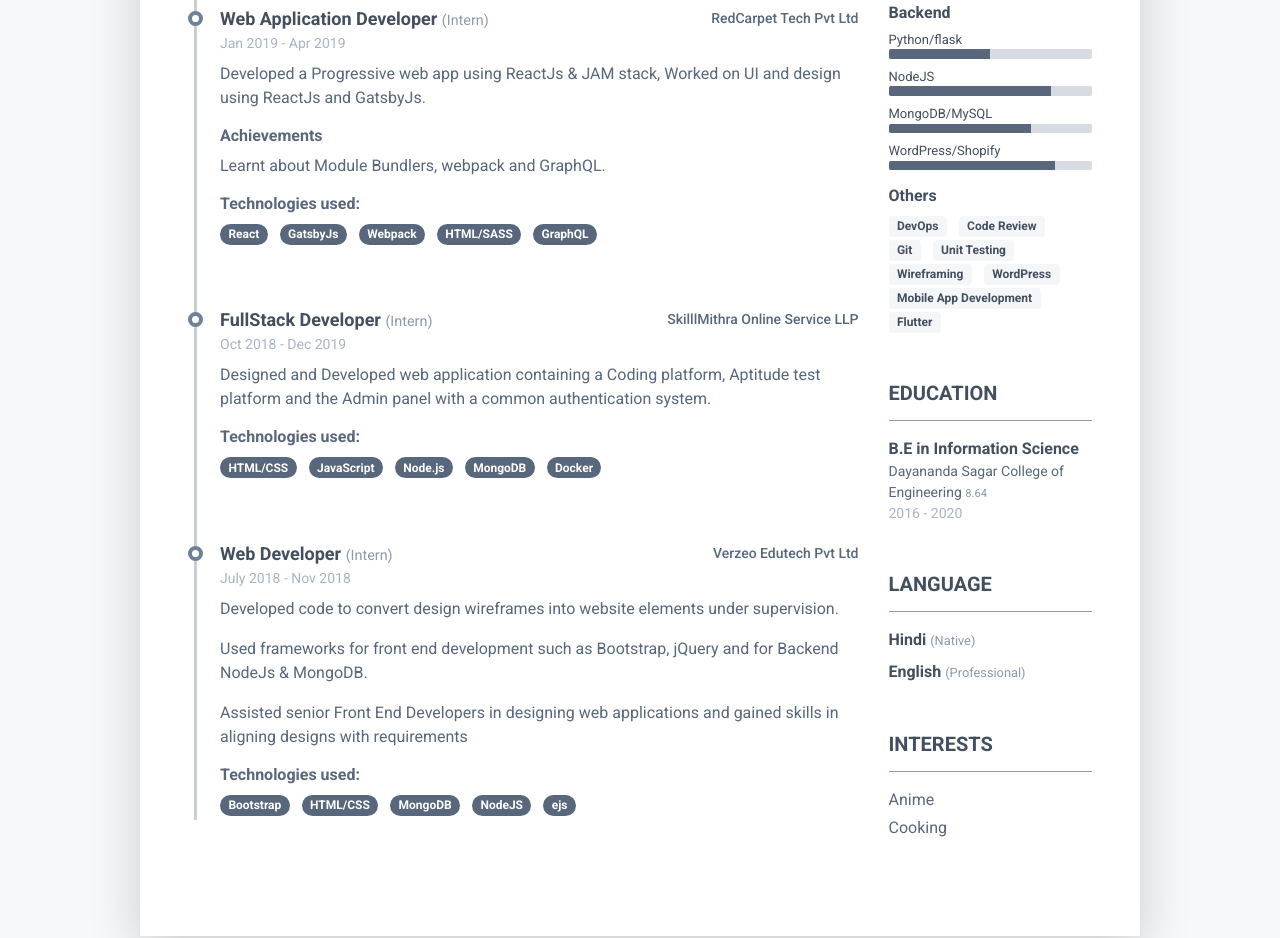
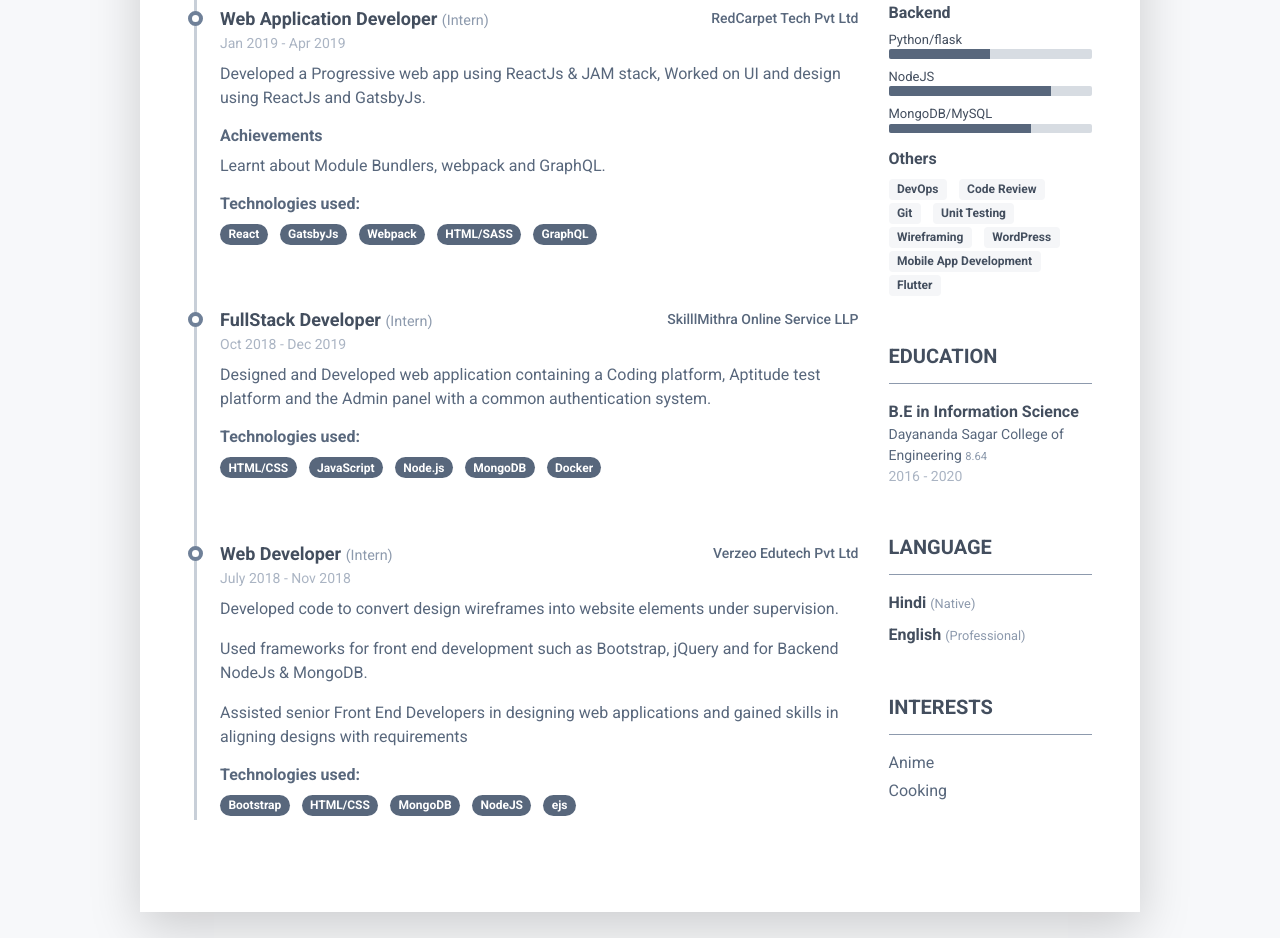
Before and after one commit to ranjeet447/ranjeet447.github.io, a plain HTML site: page resume.html in a window 1280 px wide. Shown: the part 895-1833 px from the top of the page. Drawn offline with Linux system fonts and the light colour scheme.

Commit message:
Update resume.html

```diff
--- a/resume.html
+++ b/resume.html
@@ -311,12 +311,12 @@
 											    <div class="progress-bar theme-progress-bar-dark" role="progressbar" style="width: 70%" aria-valuenow="25" aria-valuemin="0" aria-valuemax="100"></div>
 											</div>
 								        </li>
-								        <li class="mb-2">
+<!-- 								        <li class="mb-2">
 								            <div class="resume-skill-name">WordPress/Shopify</div>
 									        <div class="progress resume-progress">
 											    <div class="progress-bar theme-progress-bar-dark" role="progressbar" style="width: 82%" aria-valuenow="25" aria-valuemin="0" aria-valuemax="100"></div>
 											</div>
-								        </li>
+								        </li> -->
 							        </ul>
 						        </div><!--//resume-skill-item-->
 
```
